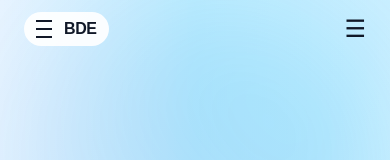
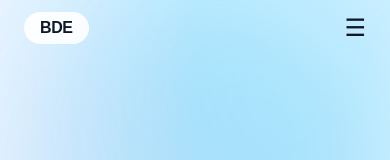
Before and after one commit to TinoiDam/bde-consulting.com, a Next.js app: page / in a window 390 px wide. Shown: the top 160 px of the page. Built offline with nearby package versions, Linux system fonts and the light colour scheme.

Commit message:
Remove non-functional hamburger menu from logo - clean BDE pill only

```diff
--- a/components/Header.tsx
+++ b/components/Header.tsx
@@ -10,14 +10,7 @@ export default function Header() {
     <header className="fixed top-0 left-0 right-0 z-50 bg-transparent">
       <nav className="max-w-7xl mx-auto px-6 py-3 flex justify-between items-center">
         {/* Logo */}
-        <Link href="/" className="flex items-center gap-3 bg-white/90 px-3 py-2 rounded-full">
-          {/* Hamburger icon */}
-          <div className="flex flex-col gap-1.5">
-            <div className="w-4 h-0.5 bg-gray-900"></div>
-            <div className="w-4 h-0.5 bg-gray-900"></div>
-            <div className="w-4 h-0.5 bg-gray-900"></div>
-          </div>
-
+        <Link href="/" className="flex items-center bg-white/90 px-4 py-2 rounded-full">
           <span className="text-base md:text-lg font-bold tracking-tight text-gray-900 leading-none">BDE</span>
         </Link>
 
```
